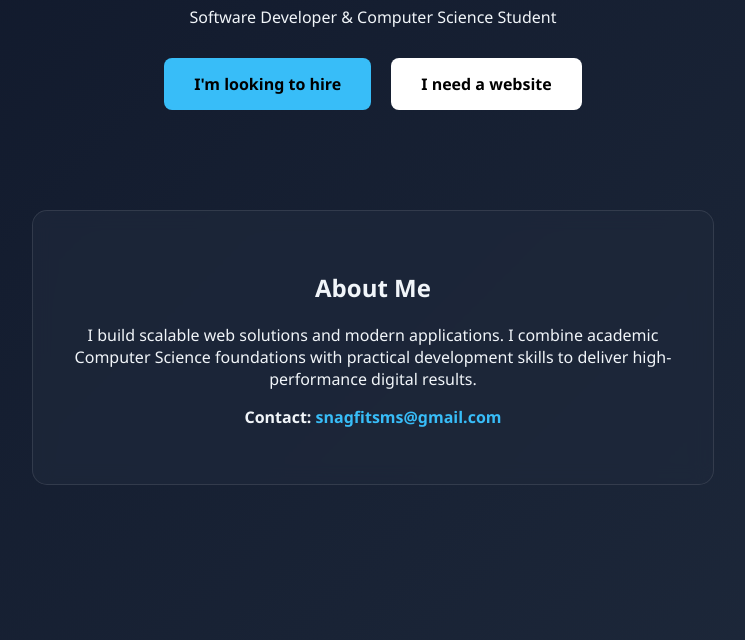
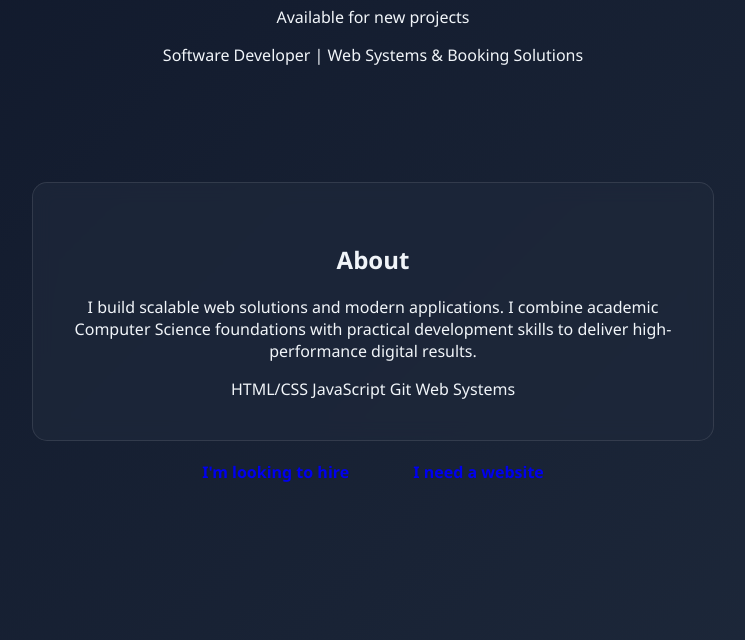
Before and after one commit to snagfitms-spec/Millie-Dev, a plain HTML site: page index.html in a window 1280 px wide. Shown: the part 160-800 px from the top of the page, without its empty margins (267-1012 px from the left). Drawn offline with Linux system fonts and the light colour scheme.

Commit message:
Revise portfolio branding and layout
Updated the portfolio title and header information to reflect new branding. Enhanced the layout and added a status indicator for project availability.

```diff
--- a/index.html
+++ b/index.html
@@ -3,25 +3,38 @@
 <head>
     <meta charset="UTF-8">
     <link rel="stylesheet" href="style.css">
-    <title>Mildred | Portfolio</title>
+    <title>Snagfits | Portfolio</title>
 </head>
 <body>
 
     <header class="hero">
-        <h1>Mildred Dube</h1>
-        <p>Software Developer & Computer Science Student</p>
-        <div class="cta-buttons">
-            <a href="mailto:snagfitsms@gmail.com" class="btn hire">I'm looking to hire</a>
-            <a href="mailto:snagfitsms@gmail.com" class="btn website">I need a website</a>
+        <h1>Snagfits</h1>
+        <!-- Status Indicator -->
+        <div class="status">
+            <span class="dot"></span> Available for new projects
         </div>
+        <p>Software Developer | Web Systems & Booking Solutions</p>
     </header>
 
-    <main>
-        <section class="card">
-            <h2>About Me</h2>
+    <main class="content-wrapper">
+        <section class="card about">
+            <h2>About</h2>
             <p>I build scalable web solutions and modern applications. I combine academic Computer Science foundations with practical development skills to deliver high-performance digital results.</p>
-            <p><strong>Contact:</strong> <a href="mailto:snagfitsms@gmail.com" class="email-link">snagfitsms@gmail.com</a></p>
+
+            <!-- Tech Stack Badges -->
+            <div class="tech-stack">
+                <span>HTML/CSS</span>
+                <span>JavaScript</span>
+                <span>Git</span>
+                <span>Web Systems</span>
+            </div>
         </section>
+
+        <!-- Buttons anchored to corners -->
+        <div class="corner-actions">
+            <a href="mailto:snagfitsms@gmail.com" class="btn hire-btn">I'm looking to hire</a>
+            <a href="mailto:snagfitsms@gmail.com" class="btn website-btn">I need a website</a>
+        </div>
     </main>
 
 </body>
```
